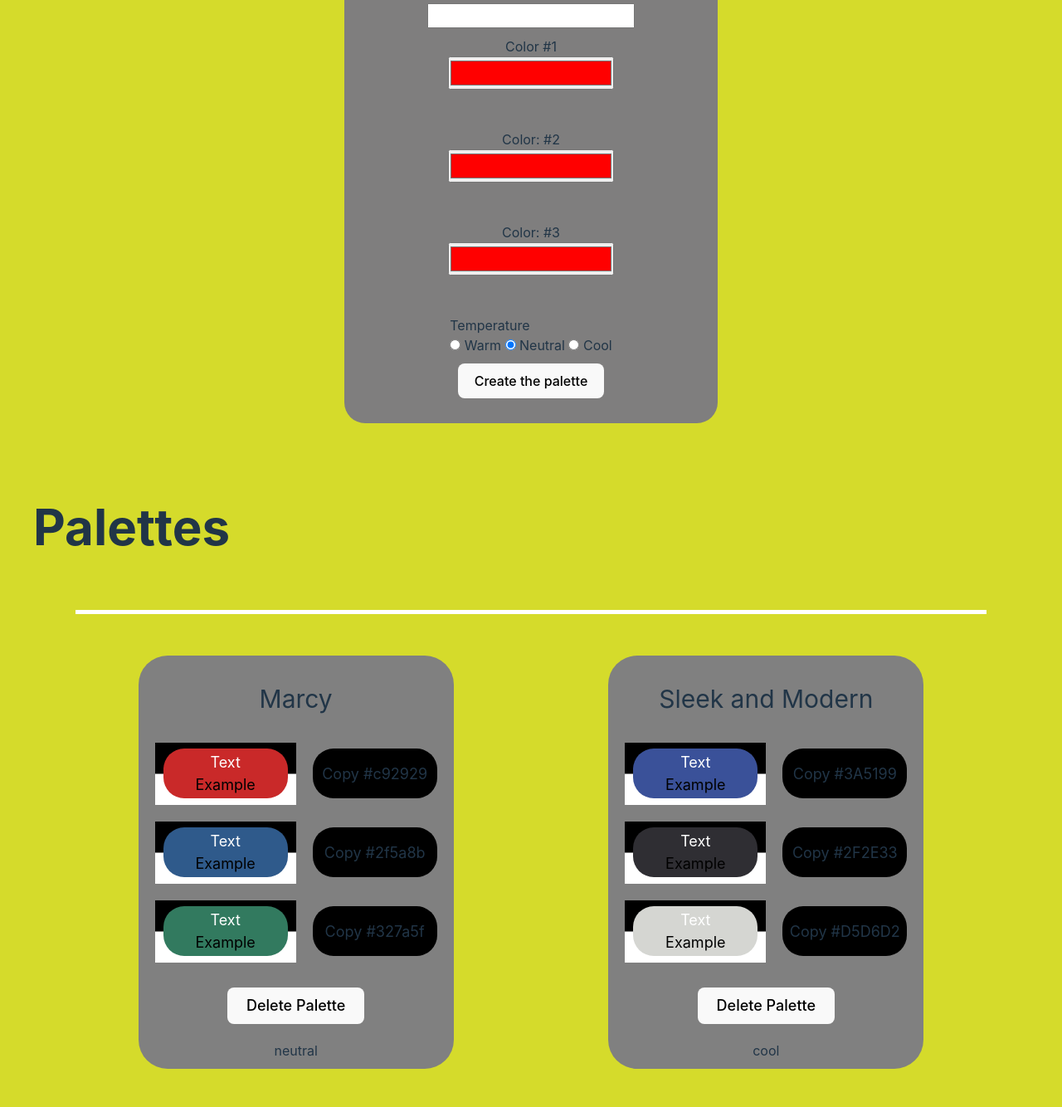
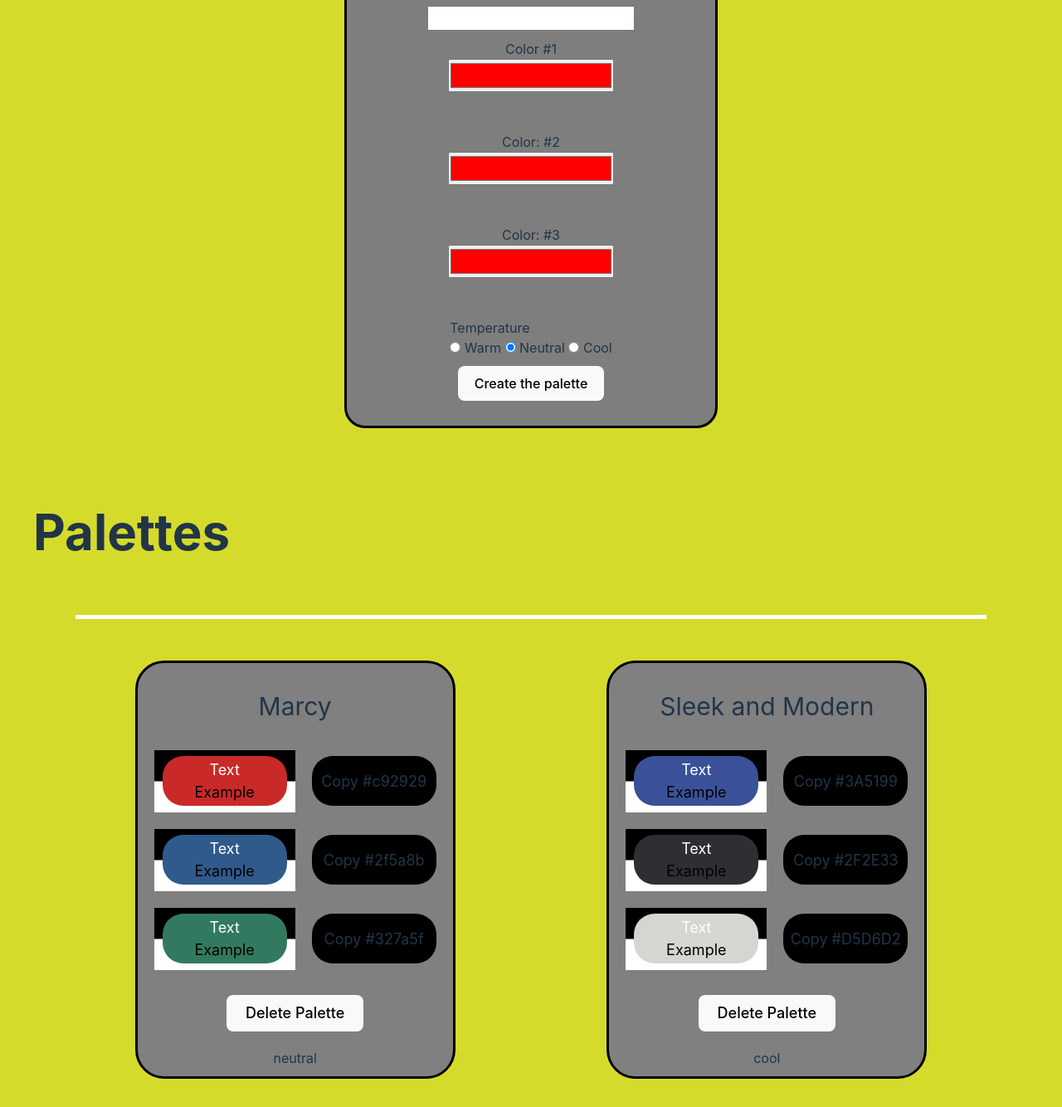
Before and after one commit to jahmarimaxwell/palette-picker, a website built with Vite: page palette-picker-project/index.html in a window 1280 px wide. Shown: the part 346-1680 px from the top of the page at 83% size. Built offline with nearby package versions, Linux system fonts and the light colour scheme.

Commit message:
added borders to palettes

```diff
--- a/palette-picker-project/style.css
+++ b/palette-picker-project/style.css
@@ -187,6 +187,7 @@ button:focus-visible {
   border-radius: 25px;
   padding: 20px;
   margin: 50px;
+  border: solid black 3px;
 }
 
 section {
@@ -260,6 +261,7 @@ li#card-list{
   border-radius: 35px;
   margin: 50px;
   padding: 10px;
+  border: solid black 3px;
 }
 
 #title-container {
```
